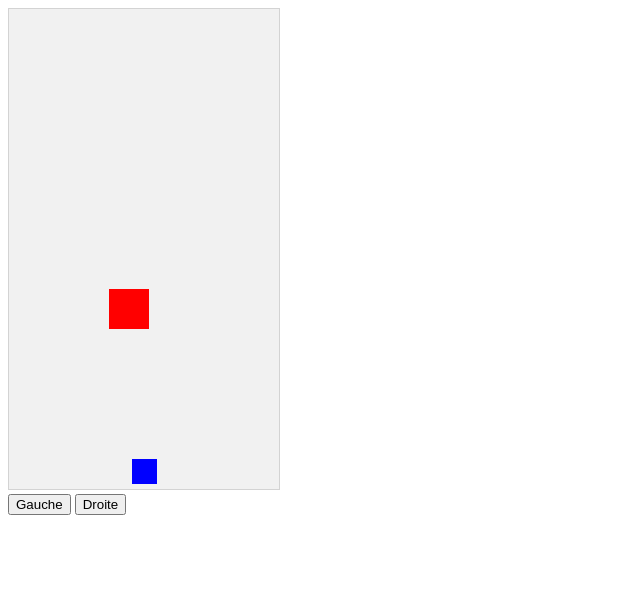
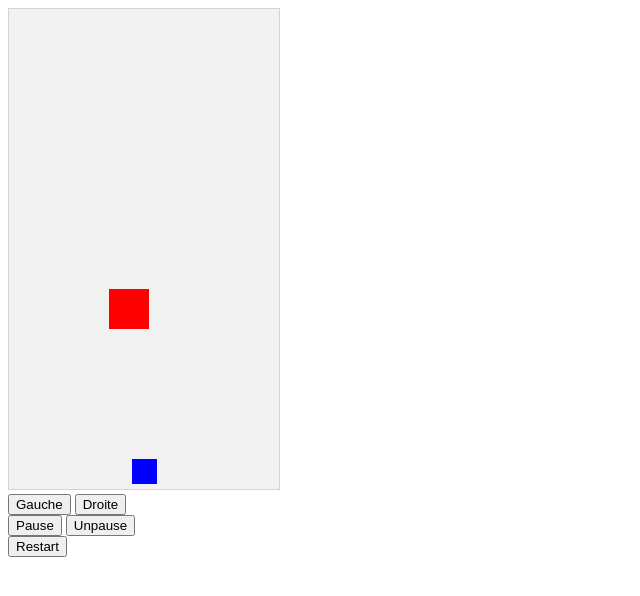
Before and after one commit to JeanVanneste/SpaceShooter, a plain HTML site: page index.html in a window 1280 px wide. Shown: the whole page, without its empty margins (0-640 px from the left). Drawn offline with Linux system fonts and the light colour scheme.

Commit message:
Adding more control button

```diff
--- a/classes/gameArea.js
+++ b/classes/gameArea.js
@@ -25,4 +25,10 @@ class GameArea {
     clear() {
         this.context.clearRect(0, 0, this.canvas.width, this.canvas.height);
     }
+    stop() {
+        clearInterval(this.interval);
+    }
+    restart() {
+        this.interval = setInterval(updateGameArea, this.interval)
+    }
 }
--- a/index.html
+++ b/index.html
@@ -12,7 +12,7 @@
     <style>
         canvas {
             border: 1px solid #d3d3d3;
-            background-color: #f1f1f1;
+        background-color: #f1f1f1;
         }
     </style>
 </head>
@@ -20,7 +20,9 @@
 
     <canvas id="canvas" width="270", height="480"></canvas><br />
     <button type="button" onmousedown="gameArea.playerShip.moveLeft()" onmouseup="gameArea.playerShip.stop()">Gauche</button>
-    <button type="button" onmousedown="gameArea.playerShip.moveRight()" onmouseup="gameArea.playerShip.stop()">Droite</button>
-
+    <button type="button" onmousedown="gameArea.playerShip.moveRight()" onmouseup="gameArea.playerShip.stop()">Droite</button><br />
+    <button type="button" onclick="gameArea.stop()">Pause</button>
+    <button type="button" onclick="gameArea.restart()">Unpause</button><br />
+    <button onclick="gameArea.start()">Restart</button>
 </body>
 </html>
```
